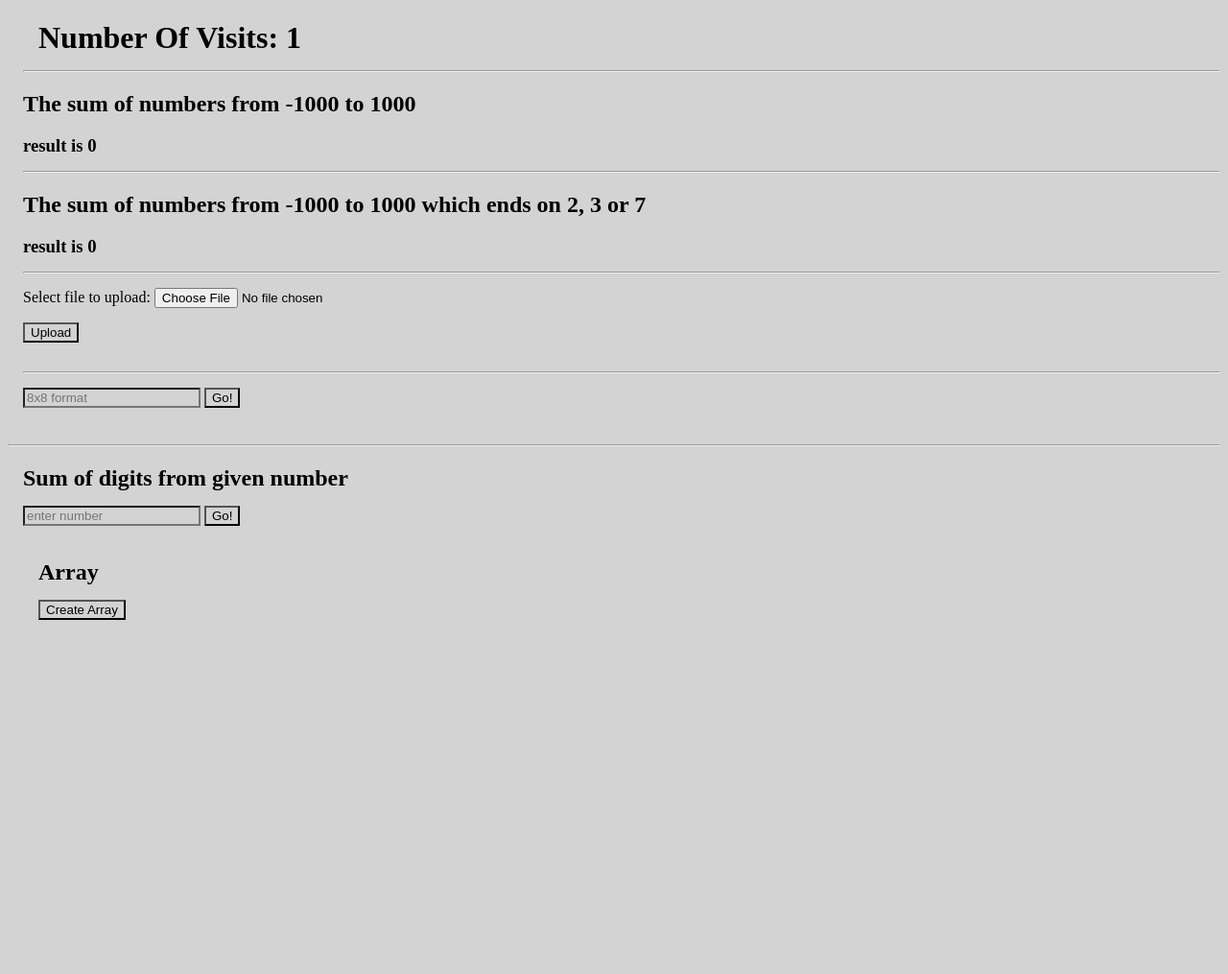
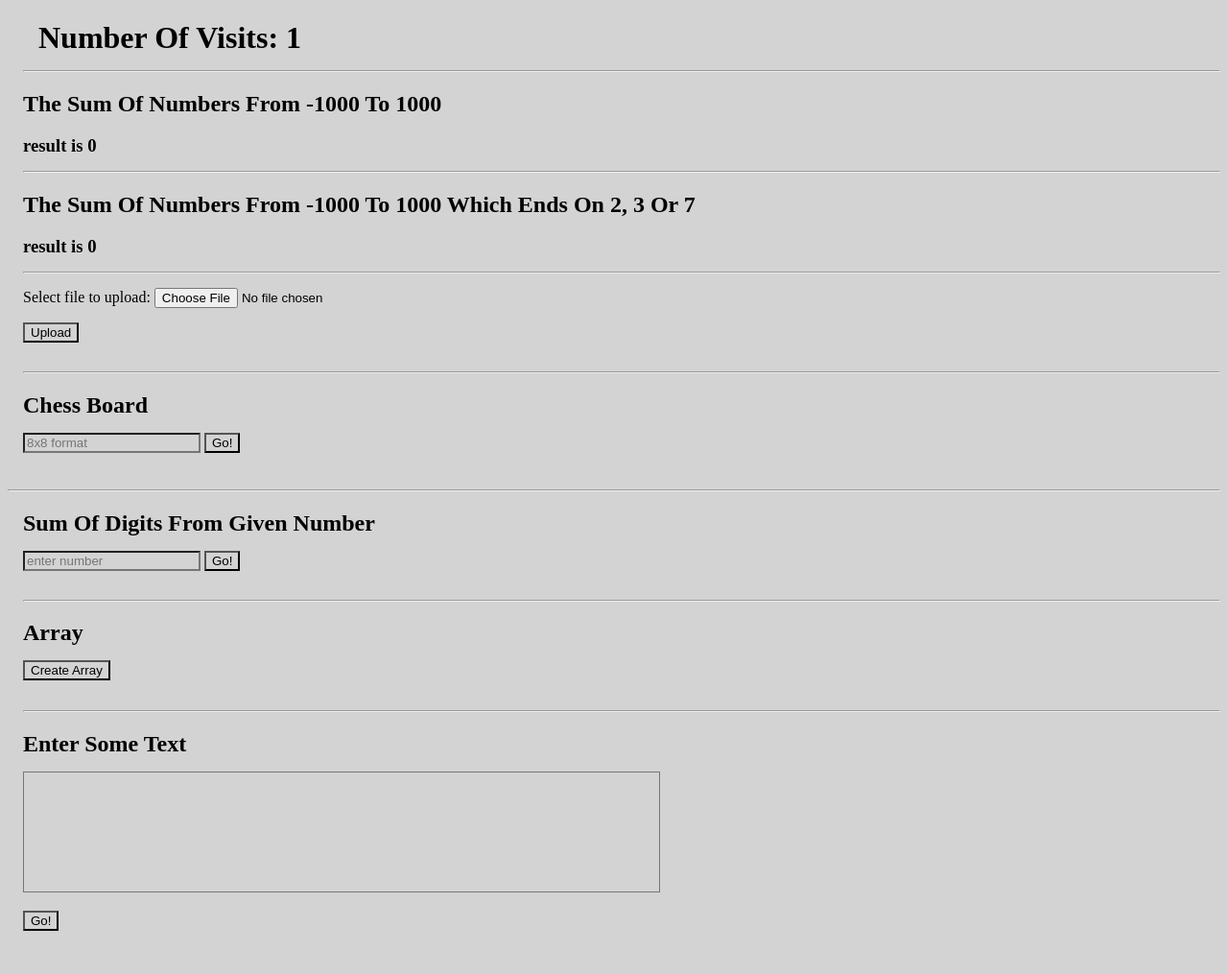
Before and after one commit to oleksii-polevin/-web-dev-homeworks, a PHP site: page / in a window 1280 px wide. Shown: the whole page at 96% size. Before the commit the page ends 646 px from the top, so only its background shows below. Run offline with PHP 8.4, Linux system fonts and the light colour scheme.

Commit message:
warm-up completed

```diff
--- a/PS_4/warm-up/index.php
+++ b/PS_4/warm-up/index.php
@@ -1,3 +1,5 @@
+<?php session_start(); ?>
+
 <!DOCTYPE html>
 <html lang="en" dir="ltr">
 <head>
@@ -8,7 +10,6 @@
 <body>
 	<div class="count">
 		<?php
-		session_start();
 		isset($_SESSION['counter']) ? $_SESSION['counter'] += 1 : $_SESSION['counter'] = 1;
 		echo "<div><h1>number of visits: $_SESSION[counter]</h1></div>";
 		?>
@@ -55,6 +56,9 @@
 		?>
 		<hr>
 	</div>
+	<div>
+		<h2>chess board</h2>
+	</div>
 	<div class="chessBoard">
 		<form class="" action='upload.php' method="post">
 			<input type="text" name='chessBoard' placeholder='8x8 format'>
@@ -81,10 +85,12 @@
 			}
 			?>
 		</form>
-		<div class="">
+		<hr>
+	</div>
+	<div class="array">
 		<h2>Array</h2>
 		<form class="" action="upload.php" method="get">
-				<button type="submit"name="button">Create Array</button>
+			<button type="submit" name="array">Create Array</button>
 			<p><?php
 			if(isset($_SESSION['array'])) {
 				$array = $_SESSION['array'];
@@ -96,7 +102,22 @@
 			}
 			?></p>
 		</form>
+		<hr>
 	</div>
+	<div class="textarea">
+		<form action="upload.php" method="post">
+			<h2>Enter some text</h2>
+			<textarea name="textarea" rows="8" cols="80"></textarea>
+			<br>
+			<button type="submit" name="button">Go!</button>
+		</form>
+		<?php
+		if(isset($_SESSION['textarea'])) {
+				foreach ($_SESSION['textarea'] as $key => $value) {
+				echo "<div>$key $value</div>";
+			}
+		}
+		?>
 	</div>
 </body>
 </html>
--- a/PS_4/warm-up/styles/style.css
+++ b/PS_4/warm-up/styles/style.css
@@ -2,7 +2,8 @@
   margin-bottom: 15px;
   background-color: lightgray;
 }
-h1 {
+
+h1, h2 {
   text-transform: capitalize;
 }
 
@@ -19,9 +20,26 @@ span {
 margin: 0;
 }
 
+textarea {
+  resize: none;
+}
 
 .chessBoard {
   display: flex;
   flex-direction: row;
   margin: 0;
 }
+
+.files {
+display: flex;
+flex-direction: row;
+flex-wrap: wrap;
+}
+.files div {
+  border: 1px solid black;
+  border-radius: 10px;
+  margin: 10px;
+  padding: 10px;
+  display: flex;
+  flex-direction: column;
+}
```
Also changed, not shown: PS_4/warm-up/upload.php (+41 -12 lines). Lines whose indentation alone changed are shown as unchanged.
